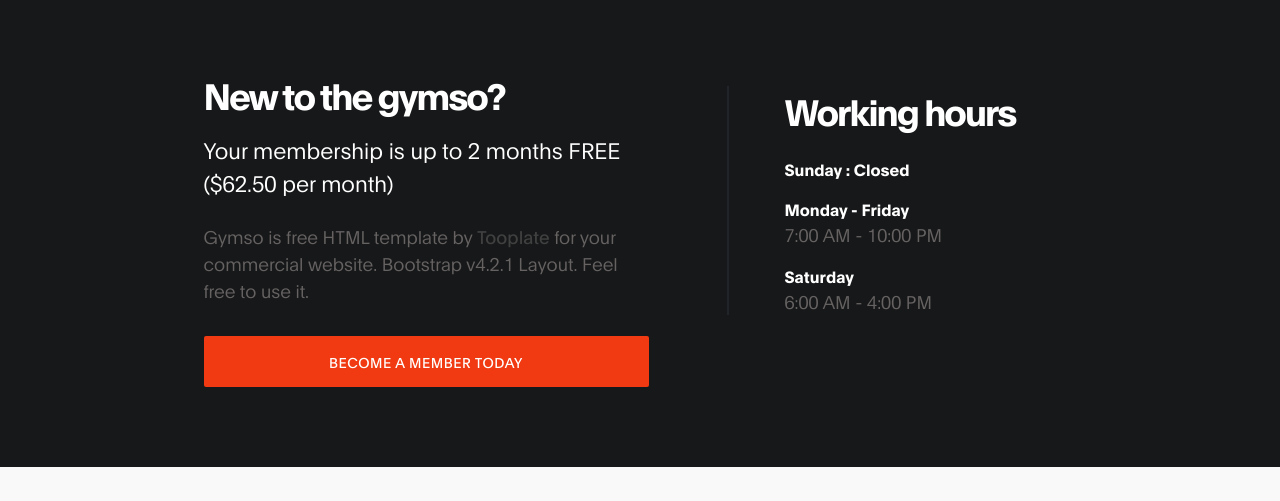
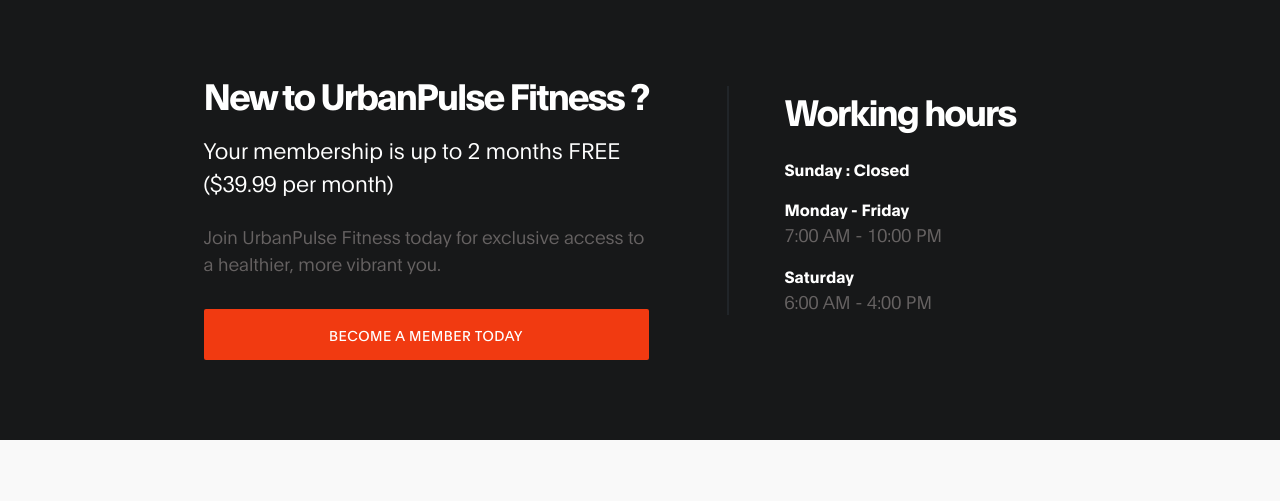
Before and after one commit to maaccddrree/2119_gymso_fitness, a plain HTML site: page index.html in a window 1280 px wide. Shown: the part 810-1311 px from the top of the page. Drawn offline with Linux system fonts and the light colour scheme.

Commit message:
4th commit
changed the 2nd hero part

```diff
--- a/index.html
+++ b/index.html
@@ -101,11 +101,11 @@ https://www.tooplate.com/view/2119-gymso-fitness
             <div class="row">
 
                 <div class="d-flex flex-column justify-content-center ml-lg-auto mr-lg-5 col-lg-5 col-md-6 col-12">
-                    <h2 class="mb-3 text-white" data-aos="fade-up">New to the gymso?</h2>
+                    <h2 class="mb-3 text-white" data-aos="fade-up">New to UrbanPulse Fitness ?</h2>
 
-                    <h6 class="mb-4 text-white" data-aos="fade-up">Your membership is up to 2 months FREE ($62.50 per month)</h6>
+                    <h6 class="mb-4 text-white" data-aos="fade-up">Your membership is up to 2 months FREE ($39.99 per month)</h6>
 
-                    <p data-aos="fade-up" data-aos-delay="200">Gymso is free HTML template by <a rel="nofollow" href="https://www.tooplate.com" target="_parent">Tooplate</a> for your commercial website. Bootstrap v4.2.1 Layout. Feel free to use it.</p>
+                    <p data-aos="fade-up" data-aos-delay="200"> Join UrbanPulse Fitness today for exclusive access to a healthier, more vibrant you. <!-- <a rel="nofollow" href="https://www.tooplate.com" target="_parent">Tooplate</a> --></p>
 
                     <a href="#" class="btn custom-btn bg-color mt-3" data-aos="fade-up" data-aos-delay="300" data-toggle="modal" data-target="#membershipForm">Become a member today</a>
                 </div>
```
